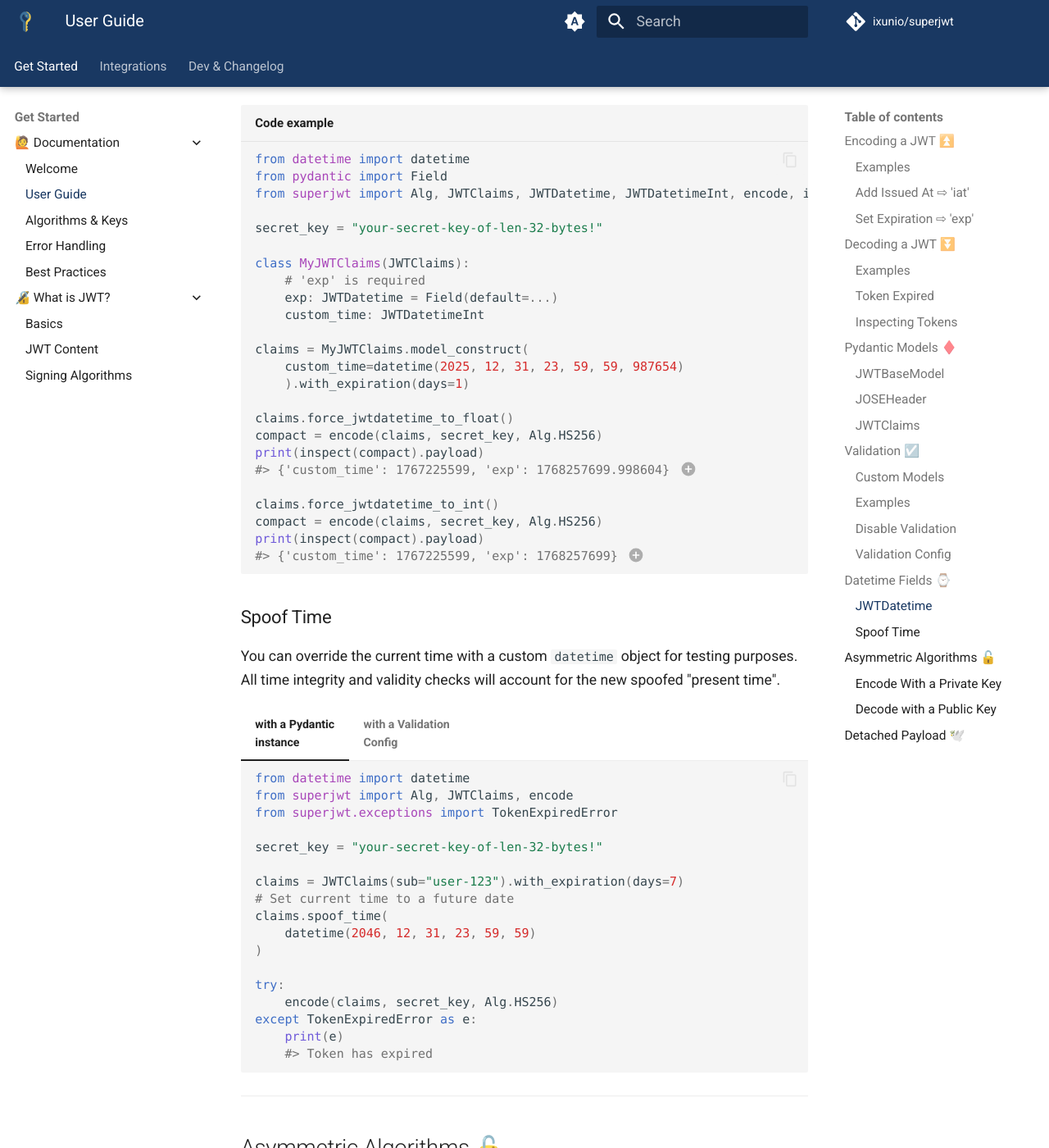
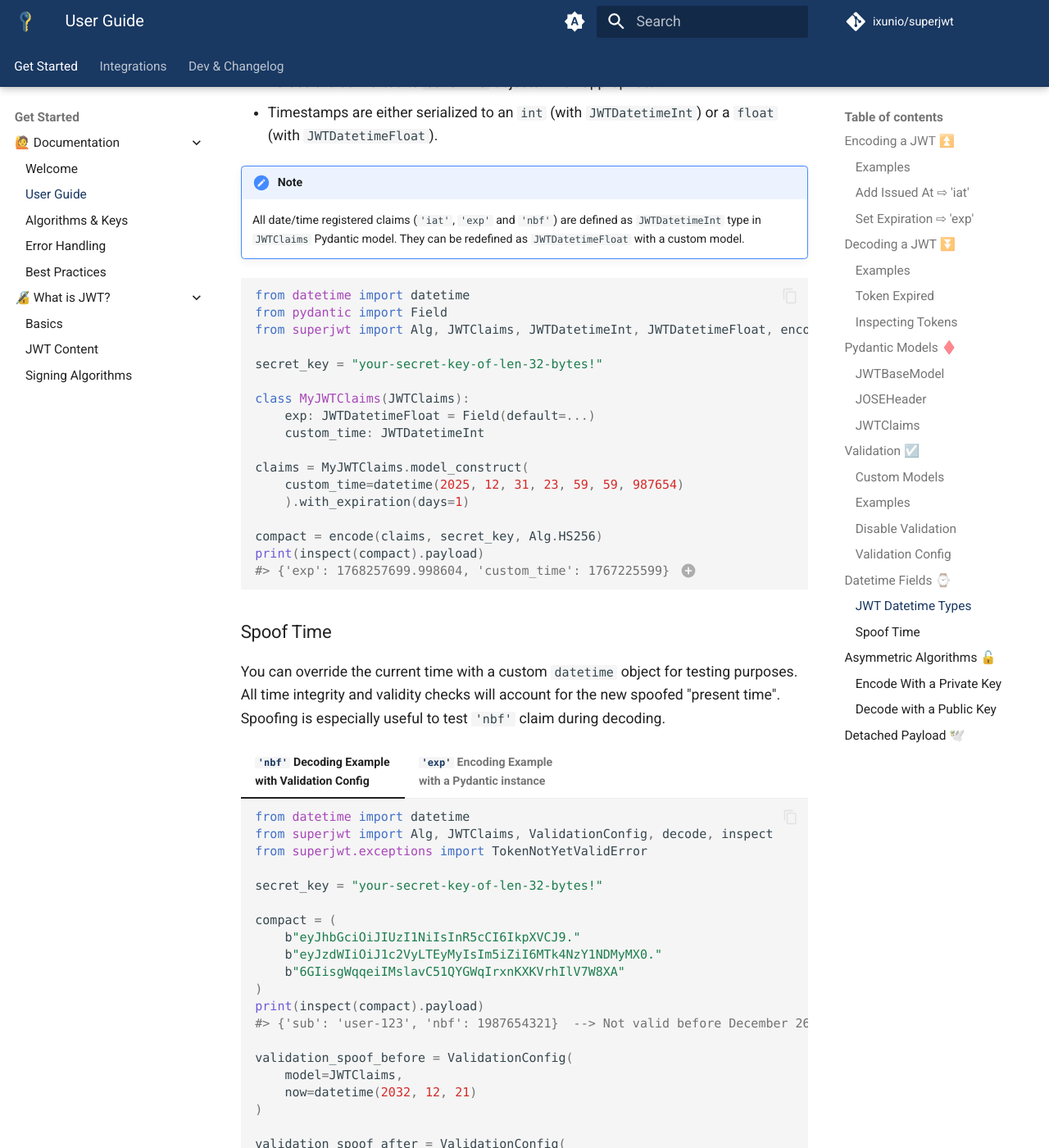
Before and after one commit to ixunio/superjwt, an MkDocs documentation site: the page built from docs/user-guide.md, in a window 1280 px wide and 1400 px high, scrolled down 11339 px. Shown: the whole window at 82% size. Built offline with MkDocs 1.6.1 and Material for MkDocs 9.7.7, drawn with Linux system fonts in a browser that asks for light colours; some web fonts are replaced; comment, search, counter and statistics services are not loaded; the version menu is left out; some of the changed text lies outside the part shown.

Commit message:
docs: update documentation

````diff
--- a/docs/user-guide.md
+++ b/docs/user-guide.md
@@ -122,7 +122,7 @@
 ```python
 from datetime import datetime
 from pydantic import AfterValidator, Field
-from superjwt import Alg, JWTClaims, JWTDatetime, encode, inspect
+from superjwt import Alg, JWTClaims, JWTDatetimeInt, encode, inspect
 from typing import Annotated
 from uuid import UUID
 
@@ -131,7 +131,7 @@
 class MyJWTClaims(JWTClaims):
     sub: int = Field(default=...)  # 'sub' is redefined as a required integer
     user_id: Annotated[str, AfterValidator(lambda x: str(UUID(x, version=4)))]  # must be UUIDv4
-    custom_date: JWTDatetime  # must be a datetime/timestamp
+    custom_date: JWTDatetimeInt  # must be a datetime/timestamp
 
 claims = MyJWTClaims(
     sub=1234,
@@ -249,7 +249,7 @@
 
 ## Decoding a JWT ⏬
 
-The function `decode()` decodes and verifies a compact (three-part) signed JWT/JWS. It can optionally perform [validation](#validation) on JWT content.
+The function `decode()` decodes and verifies a compact (three-part) signed JWT/JWS. It also performs [validation](#validation) on JWT content unless disabled. It returns the claims data as a Pydantic instance from the model that ran the validation (default is [JWTClaims](#jwtclaims)).
 
 /// details | See `decode()` parameters
 | &nbsp;Function&nbsp;Parameters&nbsp; | Type | Description |
@@ -273,7 +273,7 @@
 During decoding, compact token are automatically verified and validated against [JWTClaims](#jwtclaims) Pydantic model.
 
 ```python
-from superjwt import Alg, decode, inspect
+from superjwt import Alg, JWTClaims, decode, inspect
 
 secret_key = "your-secret-key-of-len-32-bytes!"
 
@@ -285,9 +285,15 @@
 print(inspect(compact).payload)  # (1)
 #> {'iss': 'my-app', 'sub': 'John Doe'}
 
-decoded: dict = decode(compact, secret_key, Alg.HS256)  # (2)
+decoded: JWTClaims = decode(compact, secret_key, Alg.HS256)  # (2)
 print(decoded)
+#> iss='my-app' sub='John Doe' aud=None iat=None nbf=None exp=None jti=None
+
+print(decoded.to_dict())
 #> {'iss': 'my-app', 'sub': 'John Doe'}
+
+print(decoded.sub)
+#> 'John Doe'
 ```
 
 1.  /// danger | Unverified JWT
@@ -361,7 +367,7 @@
     Token inspection DOES NOT verify the signature! Never trust information from an unverified JWT.
     ///
 2. By default, `decode()` validates claims against `JWTClaims`. Since `'iss'` must be a string, validation fails.
-3. To decode without validation, explicitly use `Validation.DISABLE`. The JWT is still verified, proving its authenticity.
+3. To decode without validation, explicitly use `Validation.DISABLE`. The JWT is still verified, proving its authenticity. The returning Pydantic instance is a `JWTBaseModel`, a base model with no validation or defined fields. See [Pydantic Models](#pydantic-models).
 
 ///
 
@@ -411,21 +417,25 @@
     custom_field: int = Field(default=...)
 
 validation = ValidationConfig(
-    validation_model=MyJWTClaims,
+    model=MyJWTClaims,
     leeway=30.0,  # (1)
 )
 
 compact = (
     b"eyJhbGciOiJIUzI1NiIsInR5cCI6IkpXVCJ9."
-    b"eyJzdWIiOiJ1c2VyIiwiaWF0IjoxNzY3ODQ1OTM4LCJleHAiOjE3Njc4NDY4MzgsImN1c3RvbV9maWVsZCI6NDJ9."
-    b"EGNJ2bGmuhTlQa45xMs1HG2gnGNDoy632mgAx-rhk6g"
+    b"eyJzdWIiOiJ1c2VyIiwiaWF0IjoxNzY3ODQ1OTM4LCJleHAiOjIxOTk3NTY0NzUsImN1c3RvbV9maWVsZCI6NDJ9."
+    b"U8qku24iP0PVTfqmU_PqaCTVu62Kz-gf6h9jjVwRt_k"
 )
 print(inspect(compact).payload)  # (2)
-#> {'sub': 'user', 'iat': 1767845938, 'exp': 1767846838, 'custom_field': 42}
+#> {'sub': 'user', 'iat': 1767845938, 'exp': 2199756475, 'custom_field': 42}
 
-decoded = decode(compact, secret_key, Alg.HS256, claims_validation=validation)
-print(decoded)
-#> {'sub': 'user', 'iat': 1767845938, 'exp': 1767846838, 'custom_field': 42}
+decoded: MyJWTClaims = decode(compact, secret_key, Alg.HS256, claims_validation=validation)
+print(decoded) # (3)
+#> iss=None sub='user' aud=None iat=datetime.datetime(2026, 1, 8, 4, 18, 58, tzinfo=TzInfo(0)) nbf=None
+#  exp=datetime.datetime(2039, 9, 16, 3, 27, 55, tzinfo=TzInfo(0)) jti=None custom_field=42
+
+print(decoded.to_dict())
+#> {'sub': 'user', 'iat': 1767845938, 'exp': 2199756475, 'custom_field': 42}
 ```
 
 1. By creating a `ValidationConfig` instance to be passed to `claims_validation` parameter, you can change other behaviors like the leeway when decoding `'iat'`, `'exp'`, `'nbf'` claims.
@@ -433,6 +443,7 @@
 
     A compact token inspection DOES NOT verify the signature! Never trust the information from an unverified JWT. Only the `decode()` function will prove the JWT integrity.
     ///
+3. The `'iat'` and `'exp'` claims are stored as a Python `datetime` object. See [Datetime Fields](#datetime-fields).
 
 ///
 
@@ -468,8 +479,8 @@
     decoded = decode(
         compact, secret_key, Alg.HS256, claims_validation=Validation.DISABLE
         )  # --> 🤔 passes (3)
-    print(decoded)
-    #> {'exp': 1766960212}
+    print(decoded.exp)
+    #> 1766960212
 ```
 
 1. `.model_construct()` creates a Pydantic instance without running validation.
@@ -677,7 +690,7 @@
 
 ```python
 from pydantic import AfterValidator, Field, ValidationError
-from superjwt import Alg, JWTClaims, JWTDatetime
+from superjwt import Alg, JWTClaims, JWTDatetimeInt
 from superjwt.exceptions import ClaimsValidationError
 from typing import Annotated
 from uuid import UUID
@@ -686,7 +699,7 @@
 
 class MyJWTClaims(JWTClaims):
     # 'exp' is required
-    exp: JWTDatetime  # (1)
+    exp: JWTDatetimeInt  # (1)
 
     # 'sub' is required and its type is changed to integer
     sub: int = Field(default=...)  # (2)
@@ -705,11 +718,11 @@
     claims.user_id = "d4dc7b96-36cc-4ab5-846e-17e4fc85bf6d"
     claims.revalidate()  # --> ✅ passes
 
-claims.to_dict()
+print(claims.to_dict())
 #> {'sub': 12345, 'user_id': 'd4dc7b96-36cc-4ab5-846e-17e4fc85bf6d', 'exp': 1767652061}
 ```
 
-1. This syntax may trigger your python linter (`"iss" overrides a field of the same name but is missing a default value`), see [this](https://github.com/microsoft/pyright/issues/8766) pyright GitHub issue.<br><br>Note that `JWTDatetime` is the standard internal type for date/time data in SuperJWT. Internally, it is stored as a Python `datetime` (UTC) and serialized as a UNIX timestamp (integer by default). See [Datetime Fields](#datetime-fields).
+1. This syntax may trigger your python linter (`"iss" overrides a field of the same name but is missing a default value`), see [this](https://github.com/microsoft/pyright/issues/8766) pyright GitHub issue.<br><br>Note that `JWTDatetimeInt` is the standard internal type for date/time data in SuperJWT. Internally, it is stored as a Python `datetime` (UTC) and serialized as a UNIX timestamp integer. See [Datetime Fields](#datetime-fields).
 
 2. This syntax redefines a field while maintaining linter compatibility.
 
@@ -879,14 +893,14 @@
 
 ```python
 from pydantic import Field, ValidationError
-from superjwt import Alg, JWTClaims, JWTDatetime, decode, inspect
+from superjwt import Alg, JWTClaims, JWTDatetimeInt, decode, inspect
 from typing import Literal
 
 secret_key = "your-secret-key-of-len-32-bytes!"
 
 class MyJWTClaims(JWTClaims):
     # redefine 'exp' as required
-    exp: JWTDatetime = Field(default=...)
+    exp: JWTDatetimeInt = Field(default=...)
 
     # 'permissions' is required and must be a list of string among 3 choices
     permissions: list[Literal["user", "dev", "admin"]]
@@ -1020,24 +1034,11 @@
     compact = encode(
         {"permissions": [1, "admin"]}, secret_key, Alg.HS256  # --> 🤔 passes (3)
     )
-
-try:
-    encode(
-        {"permissions": [1, "admin"]},
-        secret_key,
-        Alg.HS256,
-        claims_validation=MyJWTClaims
-    )  # --> ❌ fails (4)
-except ClaimsValidationError:
-    ...
-
-
 ```
 
 1. `.model_construct()` creates a Pydantic instance without running validation.
-2. Even without `claims_validation` specified, Pydantic instances are automatically validated against their own model.
-3. During encoding, if claims are passed as a raw `dict`, claims validation runs against `JWTClaims`. The `permissions` extra field is allowed and has no validation rule, so the encoding is successful.
-4. Here, we explicitly request validation using `MyJWTClaims`, so it fails.
+2. Even without `claims_validation` specified, Pydantic instances are automatically validated against their own model, here `MyJWTClaims`.
+3. During encoding, if claims are passed as a raw `dict`, claims validation runs by default against `JWTClaims`. The `permissions` extra field is allowed and has no validation rule, so the encoding is successful.
 
 ///
 
@@ -1047,28 +1048,28 @@
 
 ```python
 from pydantic import AfterValidator, Field, ValidationError
-from superjwt import Alg, JWTClaims, JWTDatetime, encode
+from superjwt import Alg, JWTClaims, JWTDatetimeFloat, encode
 from typing import Annotated
 from uuid import UUID
 
 secret_key = "your-secret-key-of-len-32-bytes!"
 
 class MyJWTClaims(JWTClaims):
-    # 'exp' is required
-    exp: JWTDatetime = Field(default=...)
+    # 'exp' is required (and will be serialized as float)
+    exp: JWTDatetimeFloat = Field(default=...)
 
     # 'user_id' is required and must be a valid UUIDv4 string
     user_id: Annotated[str, AfterValidator(lambda x: str(UUID(x, version=4)))]
 
 try:
     claims = MyJWTClaims.model_construct(**{"user_id": "not-a-uuid-v4"})
-    claims.with_expiration(minutes=15)
+    claims = claims.with_expiration(minutes=15)
     claims.revalidate()  # --> ❌ fails (1)
 except ValidationError:
     claims = MyJWTClaims.model_construct(
         **{"user_id":"ce78b813-244a-4bdf-a36c-a79b919b2968"}
     )
-    claims.with_expiration(minutes=15)
+    claims = claims.with_expiration(minutes=15)
     claims.revalidate()  # --> ✅ passes
 
 compact = encode(claims, secret_key, Alg.HS256)
@@ -1082,10 +1083,10 @@
 
 ### Disable Validation
 
-You can disable claims validation entirely during encoding or decoding.
+You can disable claims validation entirely during encoding or decoding. In this scenario, an expired token will not raise an error. When validation is disabled, `decode()` returns an instance of [JWTBaseModel](#jwtbasemodel).
 
 ```python
-from superjwt import Alg, JWTClaims, Validation, decode, encode
+from superjwt import Alg, JWTBaseModel, JWTClaims, Validation, decode, encode
 
 secret_key = "your-secret-key-of-len-32-bytes!"
 
@@ -1140,58 +1143,89 @@
 
 ## Datetime Fields ⌚
 
-### `JWTDatetime`
+### JWT Datetime Types
 
-In your Pydantic models, fields defined with the `JWTDatetime` type represent date/time objects. They are stored internally as Python `datetime` and serialized as UNIX timestamps.
+In your Pydantic models, fields defined with the type `JWTDatetimeInt` or `JWTDatetimeFloat` represent date/time objects and are serialized as UNIX timestamps. They are stored internally as Python `datetime` and have the following properties:
 
 - Accepts Python `datetime` objects (with or without timezone).
 - Accepts `int` or `float` UNIX timestamps.
 - Values are converted to `datetime` objects when appropriate.
-- Serializes as integer timestamps by default (can be changed to float using `JWTBaseModel.force_jwtdatetime_to_float()`).
+- Timestamps are either serialized to an `int` (with `JWTDatetimeInt`) or a `float` (with `JWTDatetimeFloat`).
 
-`JWTDatetimeInt`
+/// note
+All date/time registered claims (`'iat'`, `'exp'` and `'nbf'`) are defined as `JWTDatetimeInt` type in `JWTClaims` Pydantic model. They can be redefined as `JWTDatetimeFloat` with a custom model.
+///
 
-Similar to `JWTDatetime`, but always serializes as an `int`.
-
-`JWTDatetimeFloat`
-
-Similar to `JWTDatetime`, but always serializes as a `float`.
-
-```python title="Code example"
+```python
 from datetime import datetime
 from pydantic import Field
-from superjwt import Alg, JWTClaims, JWTDatetime, JWTDatetimeInt, encode, inspect
+from superjwt import Alg, JWTClaims, JWTDatetimeInt, JWTDatetimeFloat, encode, inspect
 
 secret_key = "your-secret-key-of-len-32-bytes!"
 
 class MyJWTClaims(JWTClaims):
-    # 'exp' is required
-    exp: JWTDatetime = Field(default=...)
+    exp: JWTDatetimeFloat = Field(default=...)
     custom_time: JWTDatetimeInt
 
 claims = MyJWTClaims.model_construct(
     custom_time=datetime(2025, 12, 31, 23, 59, 59, 987654)
     ).with_expiration(days=1)
 
-claims.force_jwtdatetime_to_float()
 compact = encode(claims, secret_key, Alg.HS256)
 print(inspect(compact).payload)
-#> {'custom_time': 1767225599, 'exp': 1768257699.998604} (1)
-
-claims.force_jwtdatetime_to_int()
-compact = encode(claims, secret_key, Alg.HS256)
-print(inspect(compact).payload)
-#> {'custom_time': 1767225599, 'exp': 1768257699} (2)
+#> {'exp': 1768257699.998604, 'custom_time': 1767225599} (1)
 ```
 
-1. `'exp'` is serialized as a `float` because `.force_jwtdatetime_to_float()` was called.<br><br>`'custom_time'` remains an `int` because of its `JWTDatetimeInt` type.
-2. `'exp'` is serialized back to an `int`.
+1. `'exp'` timestamp is serialized as a `float` because it was redefined as `JWTDatetimeFloat`.<br><br>`'custom_time'` timestamp is an `int` because it is defined as `JWTDatetimeInt`.
 
 ### Spoof Time
 
-You can override the current time with a custom `datetime` object for testing purposes. All time integrity and validity checks will account for the new spoofed "present time".
+You can override the current time with a custom `datetime` object for testing purposes. All time integrity and validity checks will account for the new spoofed "present time". Spoofing is especially useful to test `'nbf'` claim during decoding.
 
-/// tab | with a Pydantic<br>instance
+/// tab | `'nbf'` Decoding Example<br>with Validation Config
+```python
+from datetime import datetime
+from superjwt import Alg, JWTClaims, ValidationConfig, decode, inspect
+from superjwt.exceptions import TokenNotYetValidError
+
+secret_key = "your-secret-key-of-len-32-bytes!"
+
+compact = (
+    b"eyJhbGciOiJIUzI1NiIsInR5cCI6IkpXVCJ9."
+    b"eyJzdWIiOiJ1c2VyLTEyMyIsIm5iZiI6MTk4NzY1NDMyMX0."
+    b"6GIisgWqqeiIMslavC51QYGWqIrxnKXKVrhIlV7W8XA"
+)
+print(inspect(compact).payload)
+#> {'sub': 'user-123', 'nbf': 1987654321}  --> Not valid before December 26, 2032
+
+validation_spoof_before = ValidationConfig(
+    model=JWTClaims,
+    now=datetime(2032, 12, 21)
+)
+
+validation_spoof_after = ValidationConfig(
+    model=JWTClaims,
+    now=datetime(2032, 12, 29)
+)
+
+try:
+    decode(
+        compact, secret_key, Alg.HS256, claims_validation=validation_spoof_before
+    )  # --> ❌ fails (1)
+except TokenNotYetValidError as e:
+    print(e)
+    #> Token is no yet valid
+    decoded = decode(
+        compact, secret_key, Alg.HS256, claims_validation=validation_spoof_after
+    )  # --> ✅ passes (2)
+```
+
+1. The "present time" is five days before `'nbf'`, the token is not yet valid.
+2. The "present time" is three days after `'nbf'`, the token is valid.
+
+///
+
+/// tab | `'exp'` Encoding Example<br>with a Pydantic instance
 ```python
 from datetime import datetime
 from superjwt import Alg, JWTClaims, encode
@@ -1200,6 +1234,7 @@
 secret_key = "your-secret-key-of-len-32-bytes!"
 
 claims = JWTClaims(sub="user-123").with_expiration(days=7)
+
 # Set current time to a future date
 claims.spoof_time(
     datetime(2046, 12, 31, 23, 59, 59)
@@ -1207,35 +1242,6 @@
 
 try:
     encode(claims, secret_key, Alg.HS256)
-except TokenExpiredError as e:
-    print(e)
-    #> Token has expired
-```
-///
-
-/// tab | with a Validation<br>Config
-```python
-from datetime import datetime
-from superjwt import Alg, JWTClaims, ValidationConfig, decode, inspect
-from superjwt.exceptions import TokenExpiredError
-
-secret_key = "your-secret-key-of-len-32-bytes!"
-
-compact = (
-    b"eyJhbGciOiJIUzI1NiIsInR5cCI6IkpXVCJ9."
-    b"eyJzdWIiOiJ1c2VyLTEyMyIsImV4cCI6MjI0MzQ2NTE5NX0."
-    b"tHxnTwpkkxOBK2oZ0O2rq7ObV96DgcgjDGwQ__cH8LA"
-)
-print(inspect(compact).payload)
-#> {'sub': 'user-123', 'exp': 2243465195}  exp = Feb 3, 2041
-
-validation = ValidationConfig(
-    model=JWTClaims,
-    now=datetime(2046, 12, 31, 23, 59, 59)
-)
-
-try:
-    decode(compact, secret_key, Alg.HS256, claims_validation=validation)
 except TokenExpiredError as e:
     print(e)
     #> Token has expired
````
Also changed, not shown: other parts of docs/user-guide.md (+24 -19 lines), docs/algorithms.md (+1 -1 lines).
